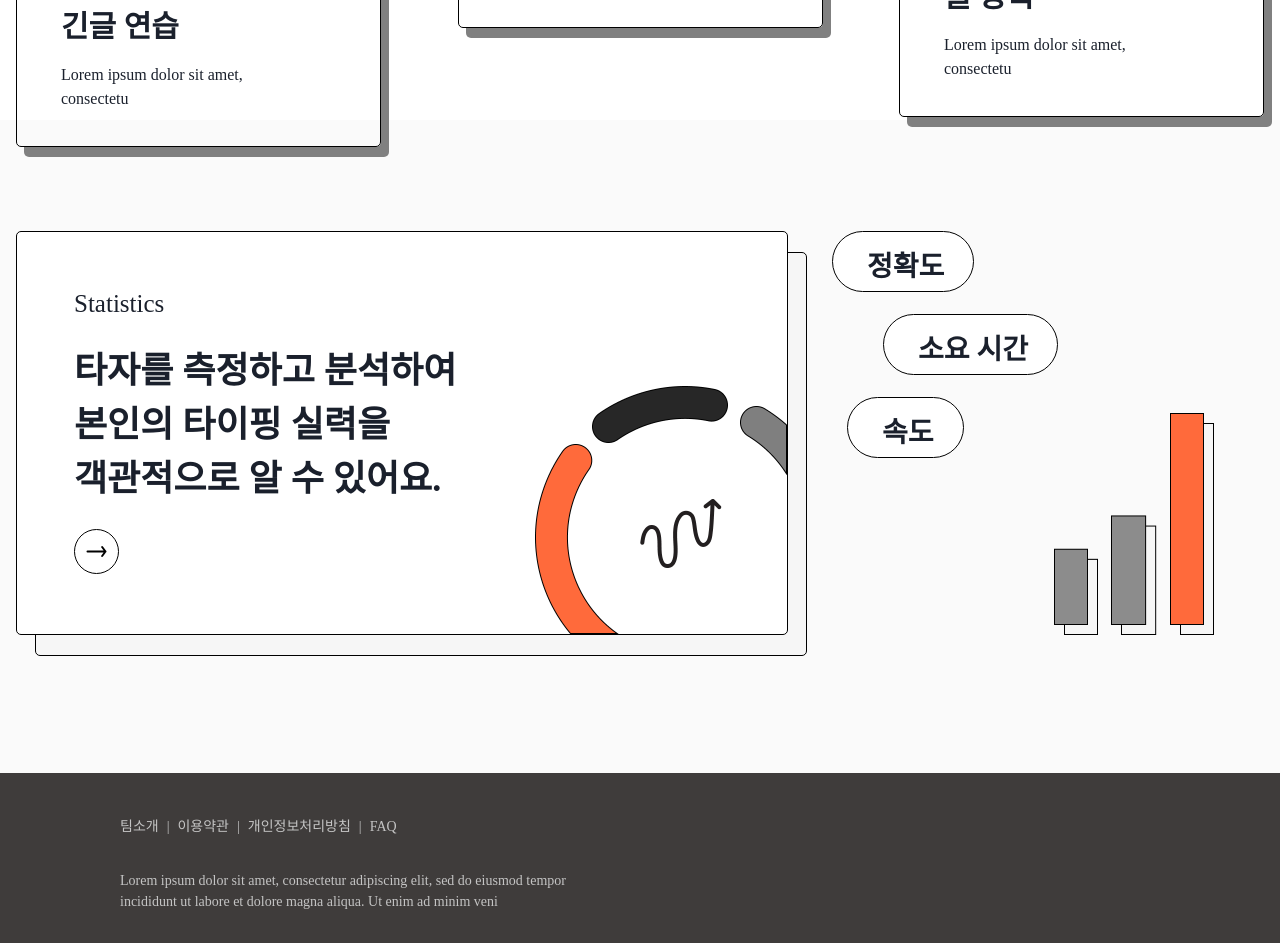
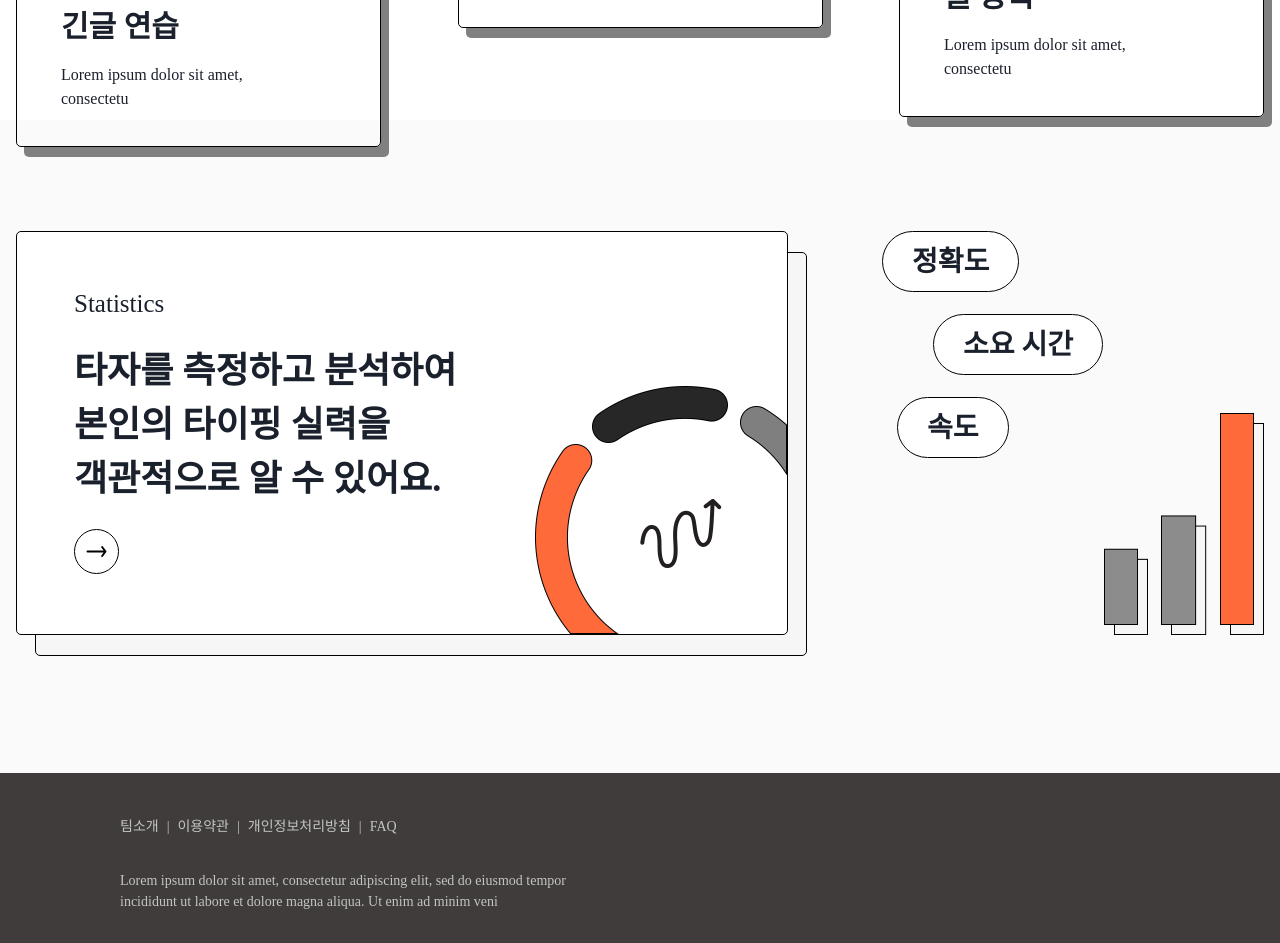
Before and after one commit to msdio/Tamago, a Next.js app in the folder client/: page / in a window 1280 px wide. Shown: the part 1320-2263 px from the top of the page. Built offline with nearby package versions, Linux system fonts and the light colour scheme; a web font is replaced by a local one.

Commit message:
[#103] fix: 메인 화면 통계

```diff
--- a/client/src/components/home/Stats/index.tsx
+++ b/client/src/components/home/Stats/index.tsx
@@ -38,12 +38,16 @@ const Badge = styled.div`
   width: fit-content;
   height: 61px;
 
-  padding: 14px 29px 9px 34px;
+  padding: 14px 29px;
 
   border: 1px solid black;
   border-radius: 40px;
 
   background-color: #ffffff;
+
+  display: flex;
+  align-items: center;
+  justify-content: center;
 
   p {
     font-size: 28px;
@@ -61,7 +65,7 @@ const Badge = styled.div`
 export default function Stats() {
   return (
     <div style={{ width: '100vw', height: '653px', backgroundColor: '#FAFAFA' }}>
-      <Container maxW='container.xl' py='6.9375rem' display='flex'>
+      <Container maxW='container.xl' py='6.9375rem' display='flex' justifyContent='space-between'>
         <StatCard>
           <Text fontSize='25px' mb='21px'>
             Statistics
@@ -94,7 +98,6 @@ export default function Stats() {
             width: '382px',
             display: 'flex',
             flexDirection: 'column',
-            marginLeft: '44px',
             gap: '22px',
             position: 'relative',
           }}
```
